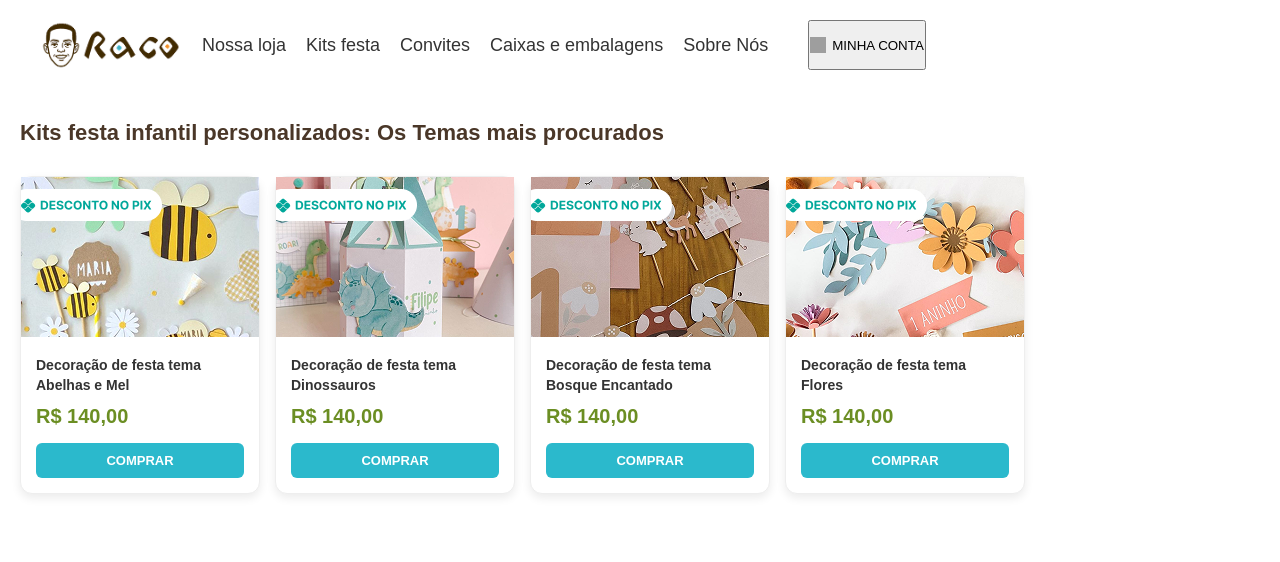
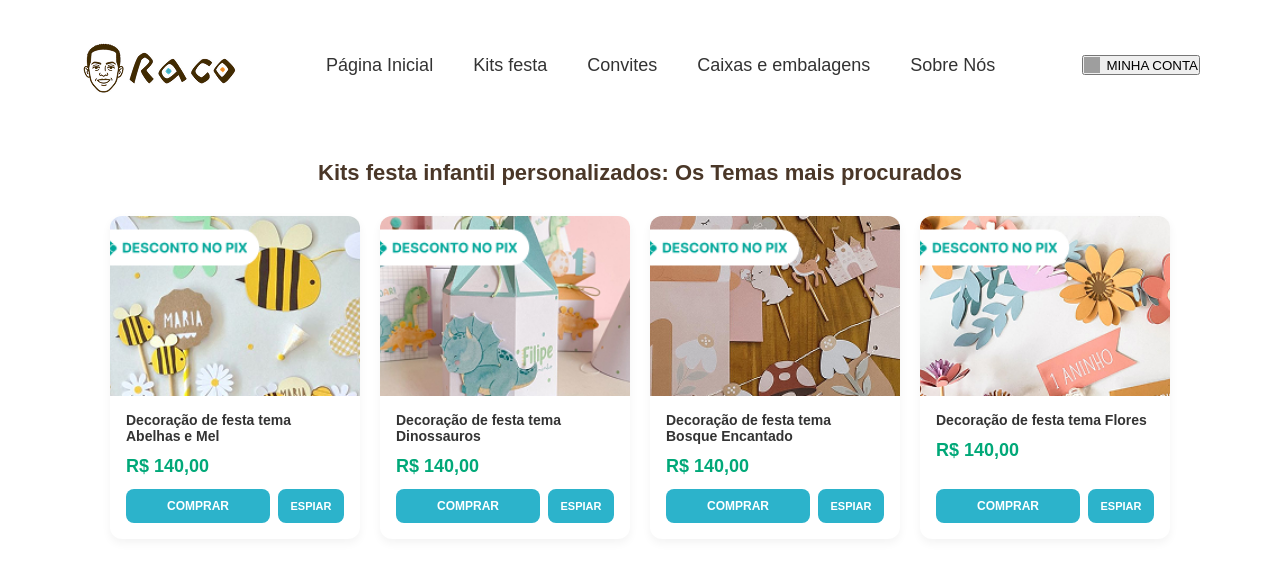
Before and after one commit to santosmoura1-ux/racoo, a Django app: page /raco/kit/ in a window 1280 px wide. Shown: the top 562 px of the page. Run offline with Django 5.2, Linux system fonts and the light colour scheme; grey boxes are pictures that could not be loaded.

Commit message:
configura botoes

```diff
--- a/raco/templates/raco/kit.html
+++ b/raco/templates/raco/kit.html
@@ -30,82 +30,83 @@
       color: #4A3728;
       font-family: sans-serif;
       font-size: 22px;
+      text-align: center;
       margin: 30px 20px 10px 20px;
     }
 
-    /* cartões de lado um do outro*/
+
     .grade-produtos {
       display: flex;
+      gap: 20px;
+      justify-content: center;
       flex-wrap: wrap;
-      gap: 15px;
-      /* Diminuír o espaço entre os cartões */
-      justify-content: flex-start;
-      /* Alinhar os cartões  */
       padding: 20px;
-      ;
     }
 
     /* O quadrado do cartão */
     .produto-card {
-      background: white;
+      background-color: #ffffff;
       border-radius: 12px;
-      box-shadow: 0 4px 10px rgba(0, 0, 0, 0.08);
-      /* Sombra*/
-      width: 240px;
-      /* Largura do cartao*/
-      border: 1px solid #eee;
-      font-family: sans-serif;
+      overflow: hidden;
+      box-shadow: 0px 4px 10px rgba(0, 0, 0, 0.05);
+      width: 250px;
+      display: flex;
+      flex-direction: column;
     }
 
     /* foto do produto */
     .produto-card img {
       width: 100%;
-      height: 160px;
+      height: 180px;
       object-fit: cover;
-      /* Corta a imagem sem deixar ela toda errada */
     }
 
-    /* Textos dentro do cartão */
     .produto-info {
-      padding: 15px;
+      padding: 16px;
+      display: flex;
+      flex-direction: column;
+      gap: 12px;
+      flex-grow: 1;
     }
 
     .produto-info h3 {
       font-size: 14px;
-      color: #333;
-      margin: 0 0 10px 0;
-      line-height: 1.4;
+      color: #333333;
+      margin: 0;
+      font-weight: 600;
     }
 
-    /* Preço  */
+
+
     .preco {
-      color: #6b8e23;
+      font-size: 18px;
+      color: #00a878;
       font-weight: bold;
-      font-size: 20px;
-      margin: 5px 0 15px 0;
+      margin: 0;
     }
 
 
     .botao-comprar {
-      background-color: #2bb9cc;
+      flex: 2;
+      background-color: #2cb3cb;
       color: white;
       border: none;
       padding: 10px;
-      border-radius: 6px;
+      border-radius: 8px;
+      font-weight: bold;
       cursor: pointer;
-      width: 100%;
-      font-weight: bold;
-      font-size: 13px;
+      font-size: 12px;
     }
 
-    .botao-comprar {
-    transition: background-color 0.3s ease, transform 0.2s ease;
+
+
+
+    .botao-comprar:hover {
+
+      background-color: #333;
+
     }
 
-.botao-comprar:hover {
-    background-color: #2396a8;
-    transform: scale(1.03);
-}
 
     /* HEADER */
     header {
@@ -143,7 +144,7 @@
     }
 
     nav a:hover {
-    color: #8e44ad;
+      color: #333;
     }
 
     nav img {
@@ -157,6 +158,37 @@
       outline: none;
       box-shadow: none;
     }
+
+    .botoes-container {
+      display: flex;
+      gap: 8px;
+      width: 100%;
+      margin-top: auto;
+    }
+
+
+
+
+    /* Estilo do botão Espiar (estilo outline/vazado) */
+    .botao-espiar {
+      flex: 1;
+      background-color: #2cb3cb;
+      color: white;
+      border: 2px solid #2cb3cb;
+      border-radius: 8px;
+      font-weight: bold;
+      cursor: pointer;
+      font-size: 11px;
+      display: flex;
+      align-items: center;
+      justify-content: center;
+      transition: all 0.2s ease;
+    }
+
+
+    .botao-espiar:hover {
+      background-color: #333
+    }
   </style>
 
 </head>
@@ -164,62 +196,85 @@
 <header>
 
 
-
-  <nav>
-    <nav class="menu">
-      <img src="{% static 'img/raco.png' %}" alt="Logo" class="logo">
-      <a href="#">Nossa loja</a>
-      <a href="http://127.0.0.1:8000/raco/kit/">Kits festa</a>
+  <header class="main-header">
+    <div class="logo">
+      <img src="{% static 'img/raco.png' %}" alt="RACO">
+    </div>
+    <nav class="nav-links">
+      <a href="http://127.0.0.1:8000/raco/index/">Página Inicial</a>
+      <a href="http://127.0.0.1:8000/raco/kit/#">Kits festa</a>
       <a href="#">Convites</a>
       <a href="#">Caixas e embalagens</a>
       <a href="http://127.0.0.1:8000/raco/sobre/">Sobre Nós</a>
     </nav>
-
     <button class="btn" style="display: inline-flex; align-items: center; gap: 6px;">
       <img src="https://img.icons8.com/material-outlined/24/000000/shopping-bag.png" alt="Sacola"
         style="width: 16px; height: 16px; vertical-align: middle;">
       MINHA CONTA
     </button>
+  </header>
+
+
 
 </header>
 
 <h2 class="titulo-secao">Kits festa infantil personalizados: Os Temas mais procurados</h2>
 
+
 <div class="grade-produtos">
+
 
   <div class="produto-card">
     <img src="{% static 'img/abe.png' %}">
     <div class="produto-info">
       <h3>Decoração de festa tema Abelhas e Mel</h3>
       <p class="preco">R$ 140,00</p>
+      <div class="botoes-container">
         <button class="botao-comprar">COMPRAR</button>
+        <button class="botao-espiar">ESPIAR</button>
       </div>
     </div>
+  </div>
+
   <div class="produto-card">
     <img src="{% static 'img/dino.png' %}">
     <div class="produto-info">
       <h3>Decoração de festa tema Dinossauros</h3>
       <p class="preco">R$ 140,00</p>
+      <div class="botoes-container">
         <button class="botao-comprar">COMPRAR</button>
+        <button class="botao-espiar">ESPIAR</button>
       </div>
     </div>
+  </div>
+
+
   <div class="produto-card">
     <img src="{% static 'img/bos.png' %}">
     <div class="produto-info">
       <h3>Decoração de festa tema Bosque Encantado</h3>
       <p class="preco">R$ 140,00</p>
+      <div class="botoes-container">
         <button class="botao-comprar">COMPRAR</button>
+        <button class="botao-espiar">ESPIAR</button>
       </div>
     </div>
+  </div>
+
   <div class="produto-card">
     <img src="{% static 'img/flo.png' %}">
     <div class="produto-info">
       <h3>Decoração de festa tema Flores</h3>
       <p class="preco">R$ 140,00</p>
+      <div class="botoes-container">
         <button class="botao-comprar">COMPRAR</button>
+        <button class="botao-espiar">ESPIAR</button>
       </div>
     </div>
   </div>
+
+</div>
+
 <script>
   document.querySelectorAll(".botao-comprar").forEach(botao => {
     botao.addEventListener("click", function () {
```
Also changed, not shown: raco/templates/raco/index.html (+69 -39 lines), raco/templates/raco/sobre.html (+3 -4 lines). Lines whose indentation alone changed are shown as unchanged.
